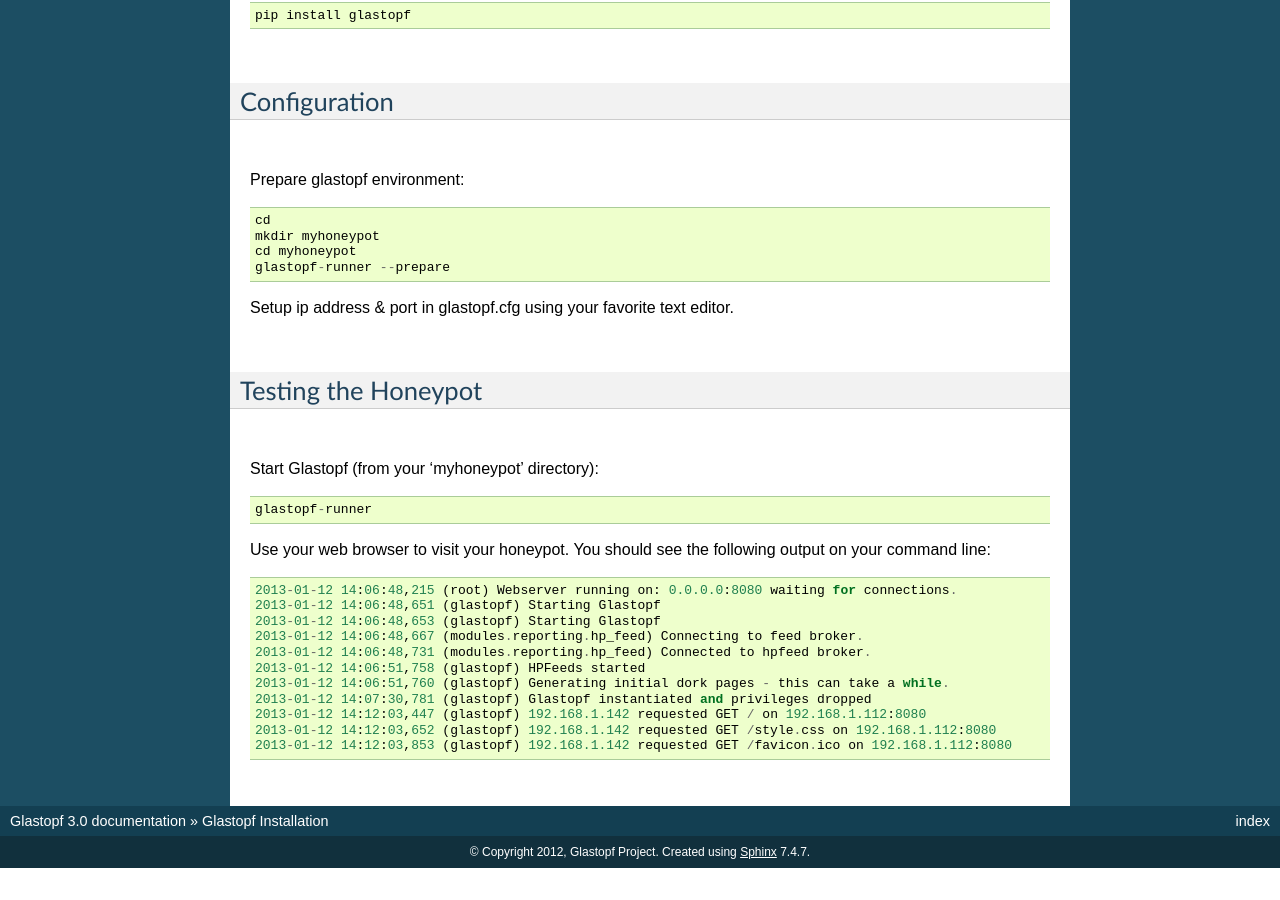
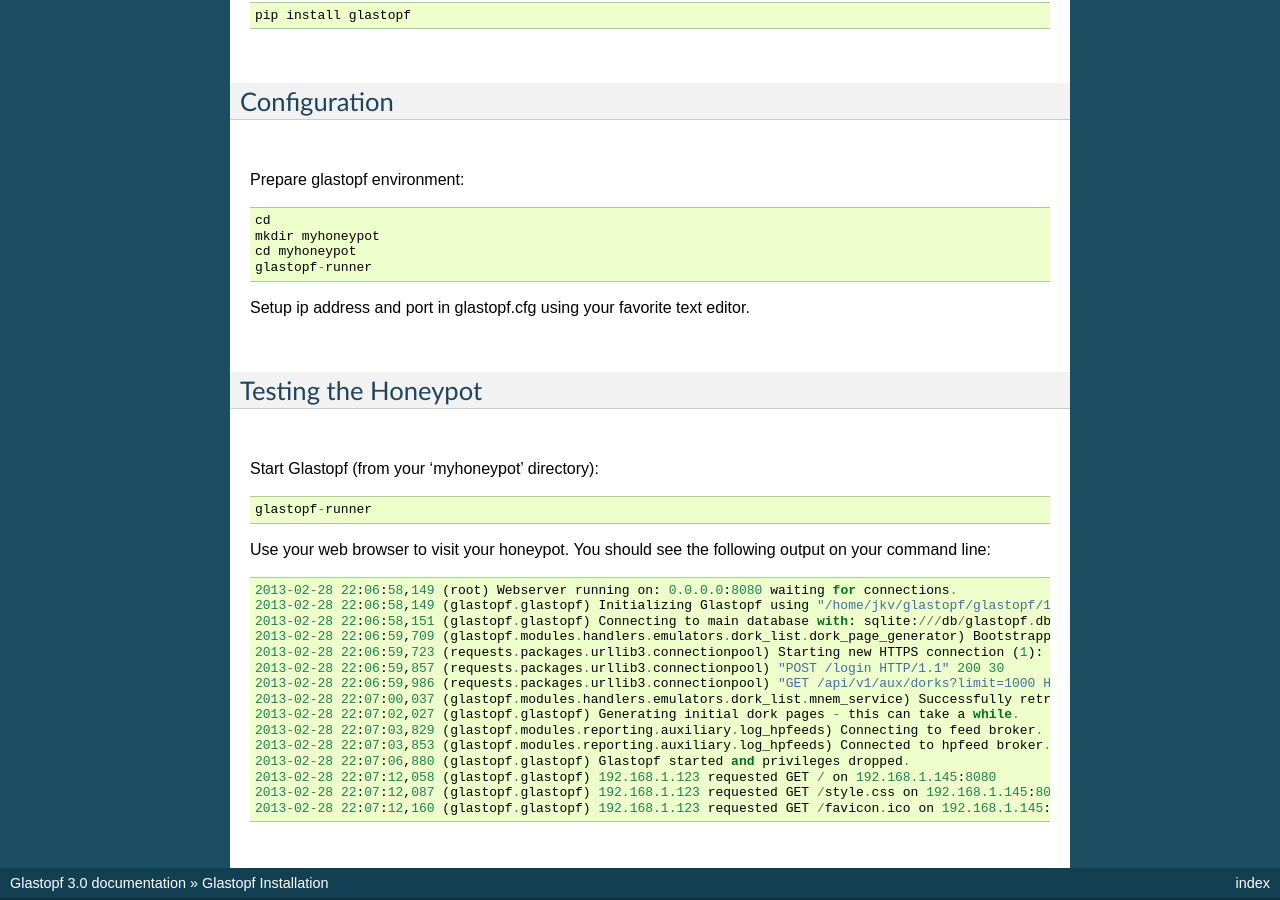
Before and after one commit to mushorg/glastopf, a Sphinx documentation site: the page built from docs/source/installation/installation_ubuntu.rst, in a window 1280 px wide and 900 px high, scrolled down 2051 px. Built offline with Sphinx 7.4.7, drawn with Linux system fonts in a browser that asks for light colours; formulas are drawn with MathJax 3; pages that are not in the unit, such as notebooks, are missing from menus; before the commit the page ends 2919 px from its top, so only the background shows below that.

Commit message:
updated output example

```diff
--- a/docs/source/installation/installation_ubuntu.rst
+++ b/docs/source/installation/installation_ubuntu.rst
@@ -113,10 +113,10 @@
 	cd
 	mkdir myhoneypot
 	cd myhoneypot
-	glastopf-runner --prepare
+	glastopf-runner
 
 
-Setup ip address & port in glastopf.cfg using your favorite text editor.
+Setup ip address and port in glastopf.cfg using your favorite text editor.
 
 |
 
@@ -131,14 +131,18 @@
 
 Use your web browser to visit your honeypot. You should see the following output on your command line::
 
-    2013-01-12 14:06:48,215 (root) Webserver running on: 0.0.0.0:8080 waiting for connections.
-    2013-01-12 14:06:48,651 (glastopf) Starting Glastopf
-    2013-01-12 14:06:48,653 (glastopf) Starting Glastopf
-    2013-01-12 14:06:48,667 (modules.reporting.hp_feed) Connecting to feed broker.
-    2013-01-12 14:06:48,731 (modules.reporting.hp_feed) Connected to hpfeed broker.
-    2013-01-12 14:06:51,758 (glastopf) HPFeeds started
-    2013-01-12 14:06:51,760 (glastopf) Generating initial dork pages - this can take a while.
-    2013-01-12 14:07:30,781 (glastopf) Glastopf instantiated and privileges dropped
-    2013-01-12 14:12:03,447 (glastopf) 192.168.1.142 requested GET / on 192.168.1.112:8080
-    2013-01-12 14:12:03,652 (glastopf) 192.168.1.142 requested GET /style.css on 192.168.1.112:8080
-    2013-01-12 14:12:03,853 (glastopf) 192.168.1.142 requested GET /favicon.ico on 192.168.1.112:8080
+    2013-02-28 22:06:58,149 (root) Webserver running on: 0.0.0.0:8080 waiting for connections.
+    2013-02-28 22:06:58,149 (glastopf.glastopf) Initializing Glastopf using "/home/jkv/glastopf/glastopf/123" as work directory.
+    2013-02-28 22:06:58,151 (glastopf.glastopf) Connecting to main database with: sqlite:///db/glastopf.db
+    2013-02-28 22:06:59,709 (glastopf.modules.handlers.emulators.dork_list.dork_page_generator) Bootstrapping dork database.
+    2013-02-28 22:06:59,723 (requests.packages.urllib3.connectionpool) Starting new HTTPS connection (1): mnemosyne.honeycloud.net
+    2013-02-28 22:06:59,857 (requests.packages.urllib3.connectionpool) "POST /login HTTP/1.1" 200 30
+    2013-02-28 22:06:59,986 (requests.packages.urllib3.connectionpool) "GET /api/v1/aux/dorks?limit=1000 HTTP/1.1" 200 174914
+    2013-02-28 22:07:00,037 (glastopf.modules.handlers.emulators.dork_list.mnem_service) Successfully retrieved 1000 dorks from the mnemosyne service.
+    2013-02-28 22:07:02,027 (glastopf.glastopf) Generating initial dork pages - this can take a while.
+    2013-02-28 22:07:03,829 (glastopf.modules.reporting.auxiliary.log_hpfeeds) Connecting to feed broker.
+    2013-02-28 22:07:03,853 (glastopf.modules.reporting.auxiliary.log_hpfeeds) Connected to hpfeed broker.
+    2013-02-28 22:07:06,880 (glastopf.glastopf) Glastopf started and privileges dropped.
+    2013-02-28 22:07:12,058 (glastopf.glastopf) 192.168.1.123 requested GET / on 192.168.1.145:8080
+    2013-02-28 22:07:12,087 (glastopf.glastopf) 192.168.1.123 requested GET /style.css on 192.168.1.145:8080
+    2013-02-28 22:07:12,160 (glastopf.glastopf) 192.168.1.123 requested GET /favicon.ico on 192.168.1.145:8080
```
